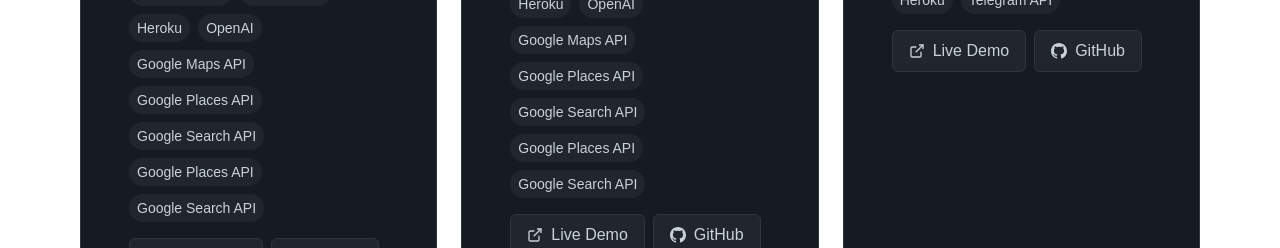
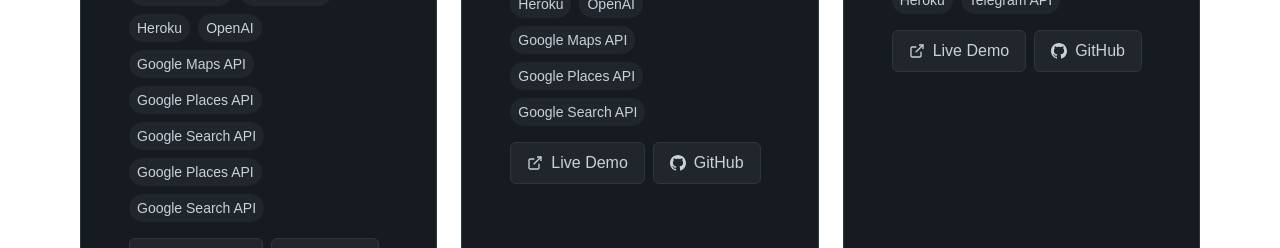
Before and after one commit to luiskcc/luis-portfolio-app, a Next.js app: page / in a window 1280 px wide. Shown: the part 1300-1548 px from the top of the page. Built offline with nearby package versions, Linux system fonts and the light colour scheme.

Commit message:
adjusted stars js

```diff
--- a/src/app/Projects.js
+++ b/src/app/Projects.js
@@ -16,7 +16,7 @@ export default function Projects() {
             title: "Airbnb Host Dashboard App",
             description: "A dashboard app for Airbnb hosts to manage their listings, bookings and reviews.",
             imageUrl: "/airbnb-superhost.png",
-            technologies: ["Ruby on Rails", "PostgreSQL", "Heroku", "OpenAI", "Google Maps API", "Google Places API", "Google Search API", "Google Places API", "Google Search API"],
+            technologies: ["Ruby on Rails", "PostgreSQL", "Heroku", "OpenAI", "Google Maps API", "Google Places API", "Google Search API"],
             liveUrl: "https://skyrocketreviews.co.uk/airbnb",
             githubUrl: "https://github.com/luiskcc/reputation-app-mvp"
         },
```
